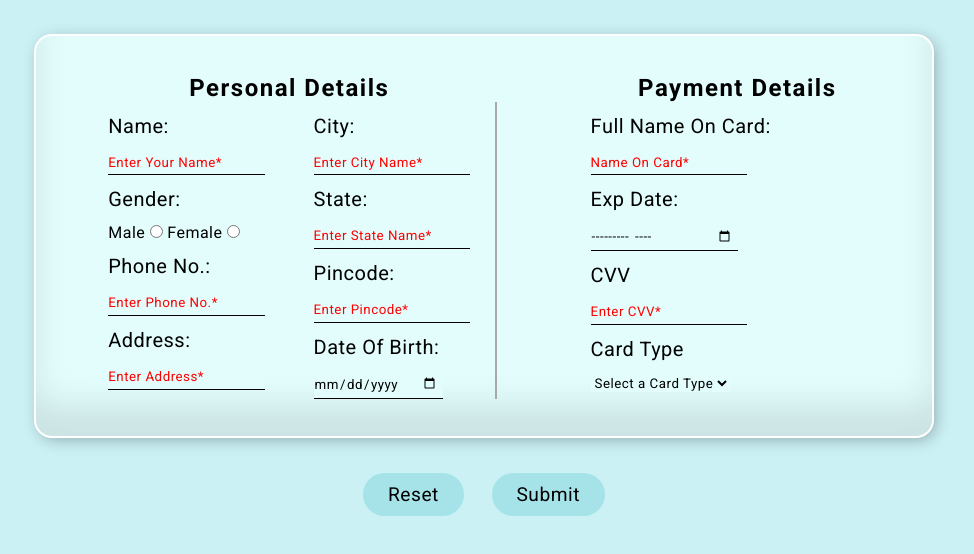
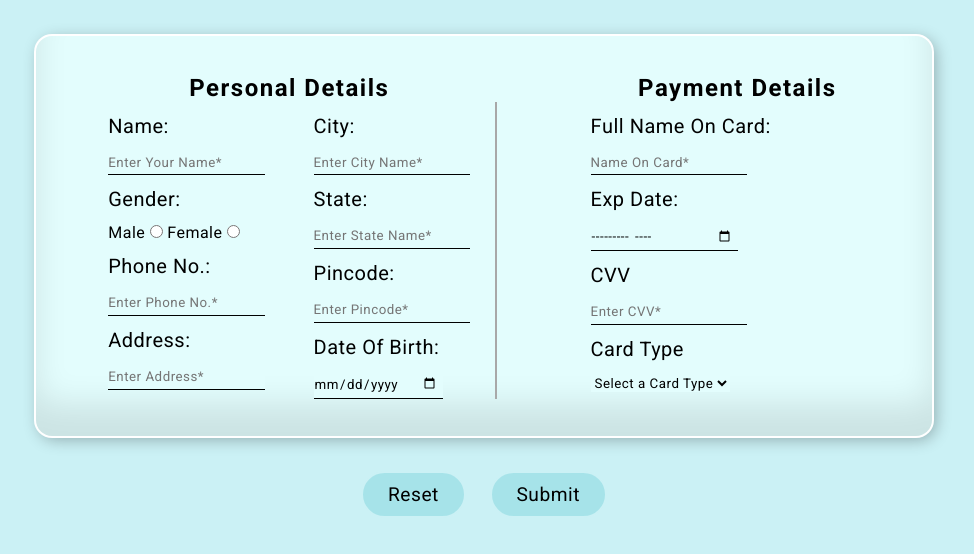
Before and after one commit to Abhii-Agarwal09/SignUp-Form, a plain HTML site: page index.html in a window 1280 px wide. Shown: the part 166-720 px from the top of the page, without its empty margins (156-1130 px from the left). Drawn offline with Linux system fonts and the light colour scheme.

Commit message:
placeholder color removed

```diff
--- a/style.css
+++ b/style.css
@@ -97,6 +97,6 @@ button:hover{
     margin-top: 1rem;
 }
 
-input::placeholder{
+/* input::placeholder{
     color: red;
-}
+} */
```
